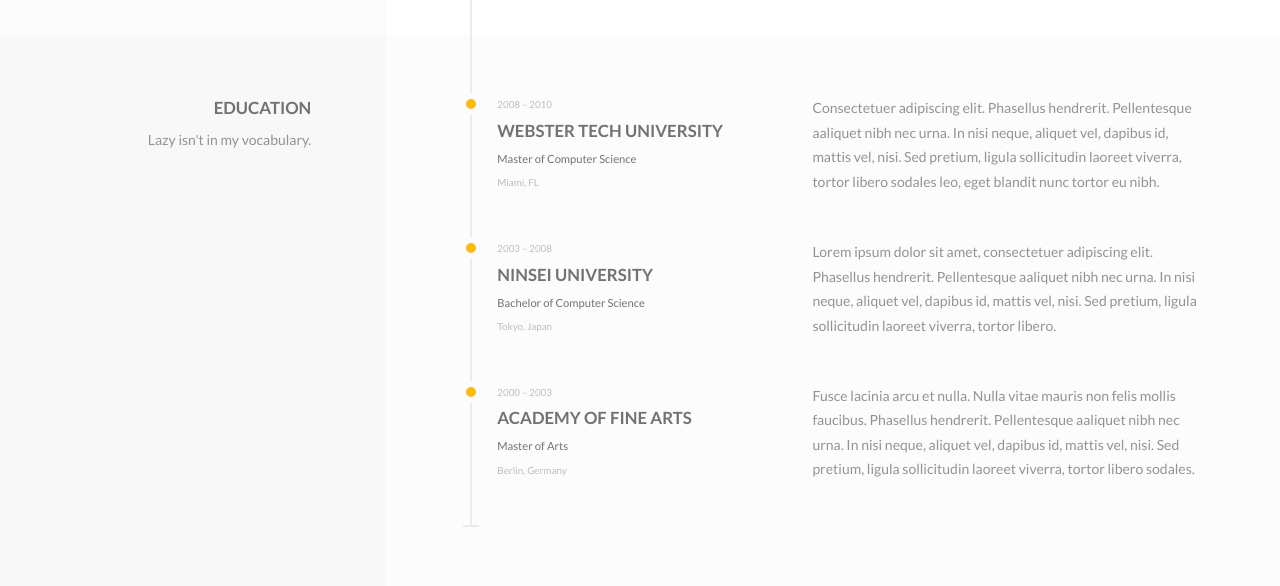
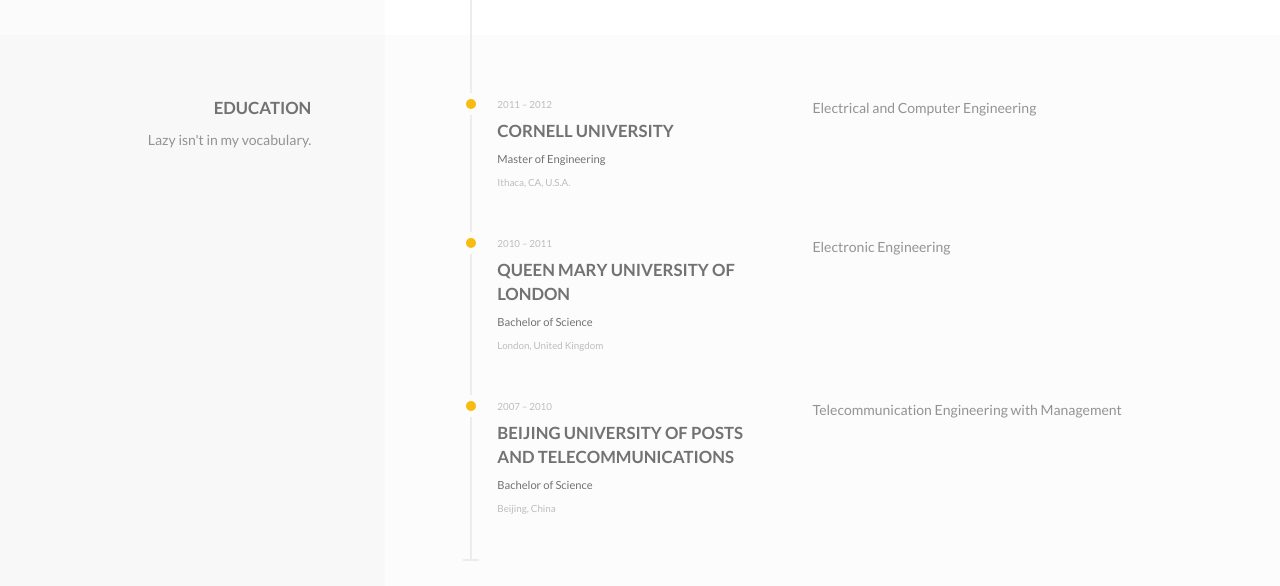
Before and after one commit to y-ncao/CV, a plain HTML site: page index.html in a window 1280 px wide. Shown: the part 2002-2588 px from the top of the page. Drawn offline with Linux system fonts and the light colour scheme.

Commit message:
Updated education

```diff
--- a/index.html
+++ b/index.html
@@ -4,7 +4,7 @@
 
     <head>
 
-        <title>Desmond Resume Template</title>
+        <title>Yan Cao</title>
 
         <meta name="description" content="">
 
@@ -448,21 +448,21 @@
                                             <div class="o-grid">
                                                 <div class="o-grid__col-md-5">
                                                     <div class="c-work__timeframe">
-                                                        2008 &ndash; 2010
+                                                        2011 &ndash; 2012
                                                     </div>
                                                     <h3 class="c-work__heading">
-                                                        Webster Tech University
+                                                        Cornell University
                                                     </h3>
                                                     <h4 class="c-work__title">
-                                                        Master of Computer Science
+                                                        Master of Engineering
                                                     </h4>
                                                     <div class="c-work__location">
-                                                        Miami, FL
+                                                        Ithaca, CA, U.S.A.
                                                     </div>
                                                 </div>
                                                 <div class="o-grid__col-md-7">
                                                     <p>
-                                                        Consectetuer adipiscing elit. Phasellus hendrerit. Pellentesque aaliquet nibh nec urna. In nisi neque, aliquet vel, dapibus id, mattis vel, nisi. Sed pretium, ligula sollicitudin laoreet viverra, tortor libero sodales leo, eget blandit nunc tortor eu nibh.
+                                                        Electrical and Computer Engineering
                                                     </p>
                                                 </div>
                                             </div><!-- /o-grid -->
@@ -475,21 +475,21 @@
                                             <div class="o-grid">
                                                 <div class="o-grid__col-md-5">
                                                     <div class="c-work__timeframe">
-                                                        2003 &ndash; 2008
+                                                        2010 &ndash; 2011
                                                     </div>
                                                     <h3 class="c-work__heading">
-                                                        Ninsei University
+                                                        Queen Mary University of London
                                                     </h3>
                                                     <h4 class="c-work__title">
-                                                        Bachelor of Computer Science
+                                                        Bachelor of Science
                                                     </h4>
                                                     <div class="c-work__location">
-                                                        Tokyo, Japan
+                                                        London, United Kingdom
                                                     </div>
                                                 </div>
                                                 <div class="o-grid__col-md-7">
                                                     <p>
-                                                        Lorem ipsum dolor sit amet, consectetuer adipiscing elit. Phasellus hendrerit. Pellentesque aaliquet nibh nec urna. In nisi neque, aliquet vel, dapibus id, mattis vel, nisi. Sed pretium, ligula sollicitudin laoreet viverra, tortor libero.
+                                                        Electronic Engineering
                                                     </p>
                                                 </div>
                                             </div><!-- /o-grid -->
@@ -502,21 +502,21 @@
                                             <div class="o-grid">
                                                 <div class="o-grid__col-md-5">
                                                     <div class="c-work__timeframe">
-                                                        2000 &ndash; 2003
+                                                        2007 &ndash; 2010
                                                     </div>
                                                     <h3 class="c-work__heading">
-                                                        Academy of Fine Arts
+                                                        Beijing University of Posts and Telecommunications
                                                     </h3>
                                                     <h4 class="c-work__title">
-                                                        Master of Arts
+                                                        Bachelor of Science
                                                     </h4>
                                                     <div class="c-work__location">
-                                                        Berlin, Germany
+                                                        Beijing, China
                                                     </div>
                                                 </div>
                                                 <div class="o-grid__col-md-7">
                                                     <p>
-                                                        Fusce lacinia arcu et nulla. Nulla vitae mauris non felis mollis faucibus. Phasellus hendrerit. Pellentesque aaliquet nibh nec urna. In nisi neque, aliquet vel, dapibus id, mattis vel, nisi. Sed pretium, ligula sollicitudin laoreet viverra, tortor libero sodales.
+                                                        Telecommunication Engineering with Management
                                                     </p>
                                                 </div>
                                             </div><!-- /o-grid -->
```
